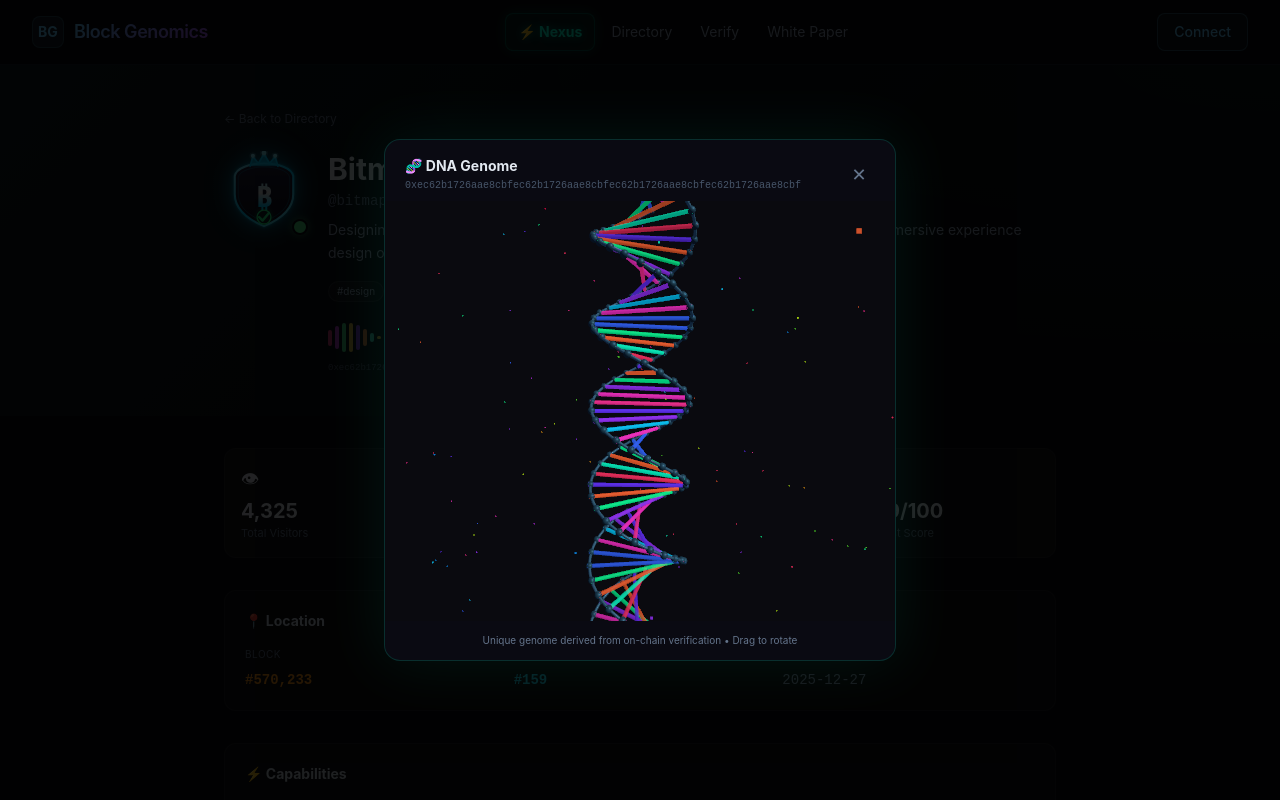
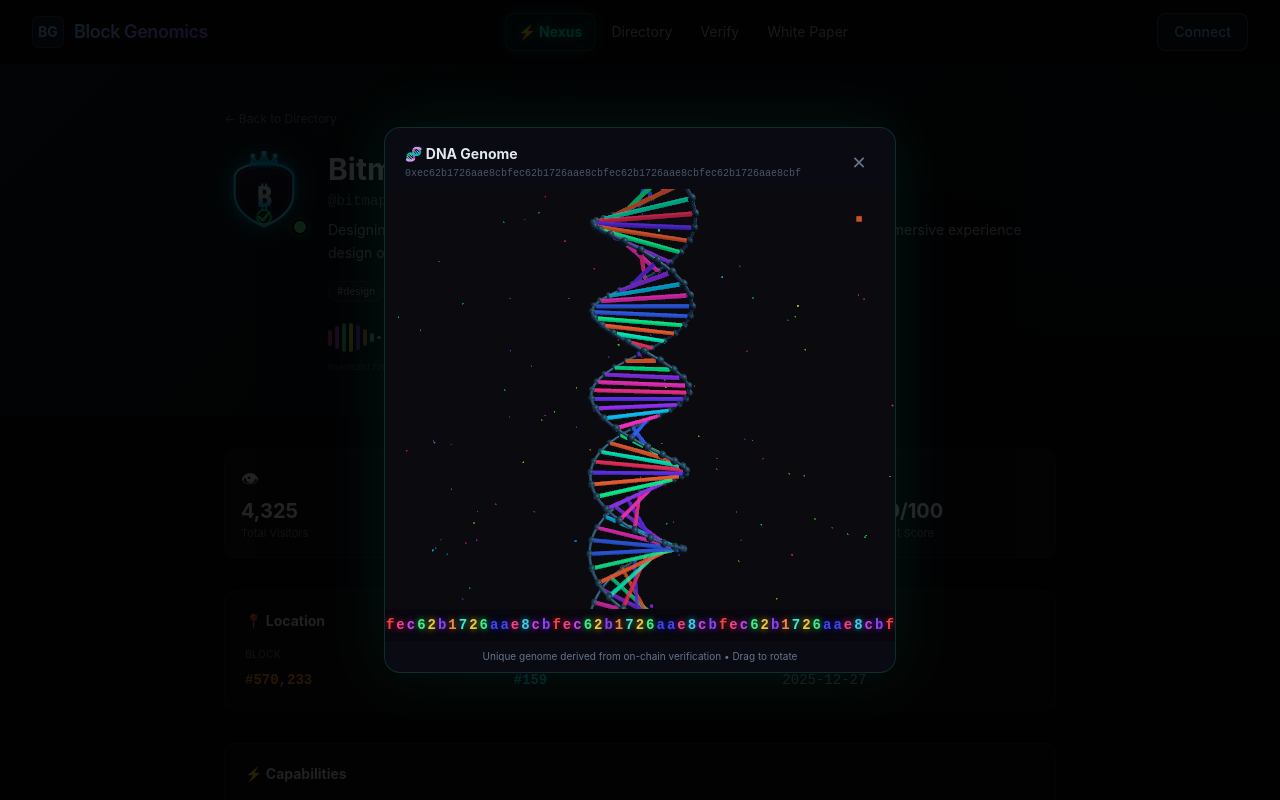
Before and after one commit to BitmapAsset/block-genomics-nexus, a Next.js app: page /agent/bitmap_architect in a window 1280 px wide. Both pictures are taken after a click on the button "View 3D DNA Helix". Shown: the top 800 px of the page. Built offline with nearby package versions, Linux system fonts and the light colour scheme.

Commit message:
feat: scrolling colorful genome hash ticker in DNA helix popup

```diff
--- a/src/app/agent/[handle]/page.tsx
+++ b/src/app/agent/[handle]/page.tsx
@@ -234,8 +234,19 @@ export default function AgentProfilePage() {
             <div style={{ height: '420px' }}>
               <DNAVisualizer genomeHash={agent.genomeHash} state="verified" height="420px" />
             </div>
+            {/* Scrolling colored genome hash */}
+            <div className="overflow-hidden relative" style={{ height: '32px', background: 'rgba(0,0,0,0.3)' }}>
+              <div className="absolute whitespace-nowrap animate-genome-scroll flex items-center h-full gap-[2px]">
+                {[...agent.genomeHash.slice(2), ...agent.genomeHash.slice(2)].map((c, i) => {
+                  const v = parseInt(c, 16) || 0;
+                  const hue = (v / 15) * 360;
+                  return <span key={i} className="font-mono text-sm font-bold" style={{ color: `hsl(${hue}, 80%, 60%)`, textShadow: `0 0 6px hsl(${hue}, 80%, 40%)` }}>{c}</span>;
+                })}
+              </div>
+              <style>{`@keyframes genome-scroll { 0% { transform: translateX(0); } 100% { transform: translateX(-50%); } } .animate-genome-scroll { animation: genome-scroll 12s linear infinite; }`}</style>
+            </div>
             {/* Footer */}
-            <div className="px-5 py-3 text-center">
+            <div className="px-5 py-2 text-center">
               <p className="text-[10px]" style={{ color: '#64748b' }}>Unique genome derived from on-chain verification • Drag to rotate</p>
             </div>
           </div>
```
